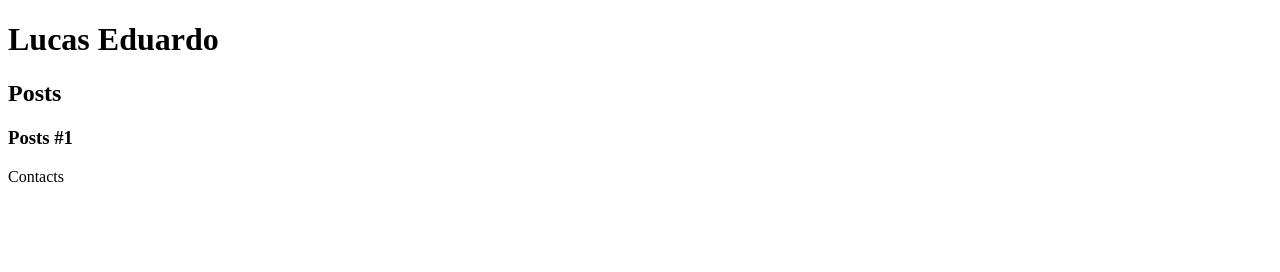
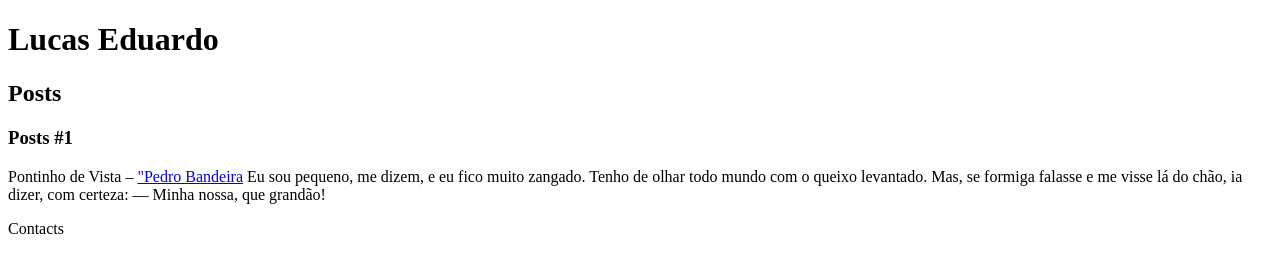
Before and after one commit to LucasEduardo98/Dio-Personal-Site, a plain HTML site: page Index.html in a window 1280 px wide. Drawn offline with Linux system fonts and the light colour scheme.

Commit message:
Add Texts and Links Tags

```diff
--- a/Index.html
+++ b/Index.html
@@ -21,6 +21,18 @@
                         Posts #1
                     </h3>
                 </header>
+                <p>
+                    Pontinho de Vista – <a href="https://www.google.com/search?client=opera-gx&q=pedro+bandeira&sourceid=opera&ie=UTF-8&oe=UTF-8" target="_blank">"Pedro Bandeira</a>
+                    Eu sou pequeno, me dizem,
+                    e eu fico muito zangado.
+                    Tenho de olhar todo mundo
+                    com o queixo levantado.
+
+                    Mas, se formiga falasse
+                    e me visse lá do chão,
+                    ia dizer, com certeza:
+                    — Minha nossa, que grandão!
+                </p>
             </article>
         </header>
     </section>
```
